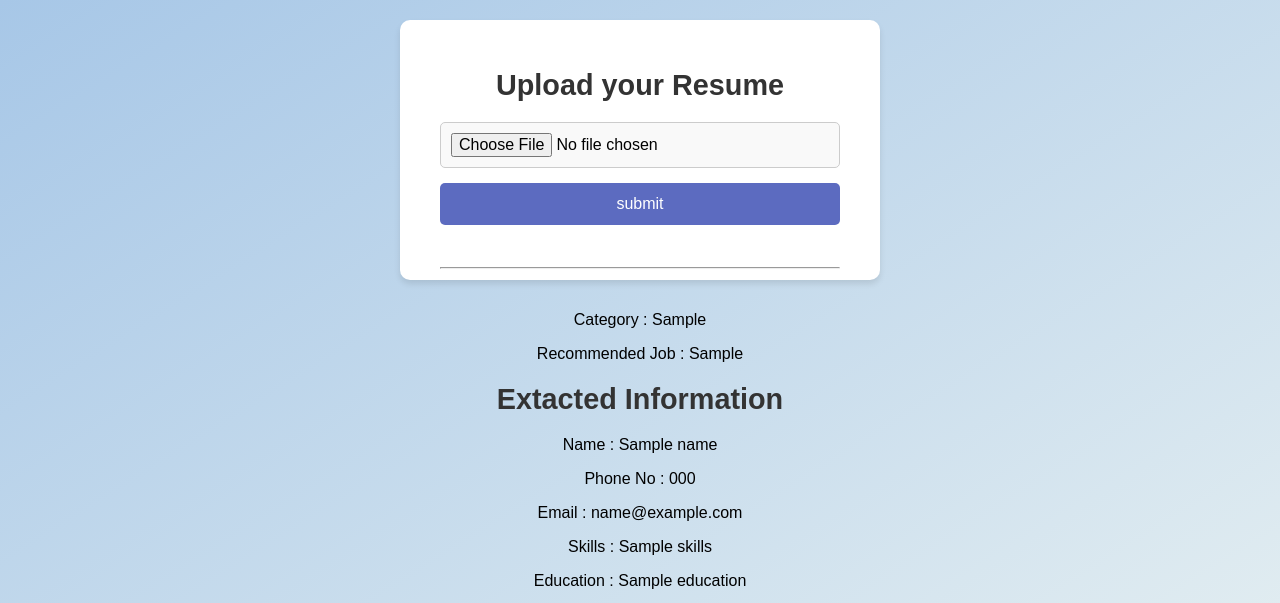
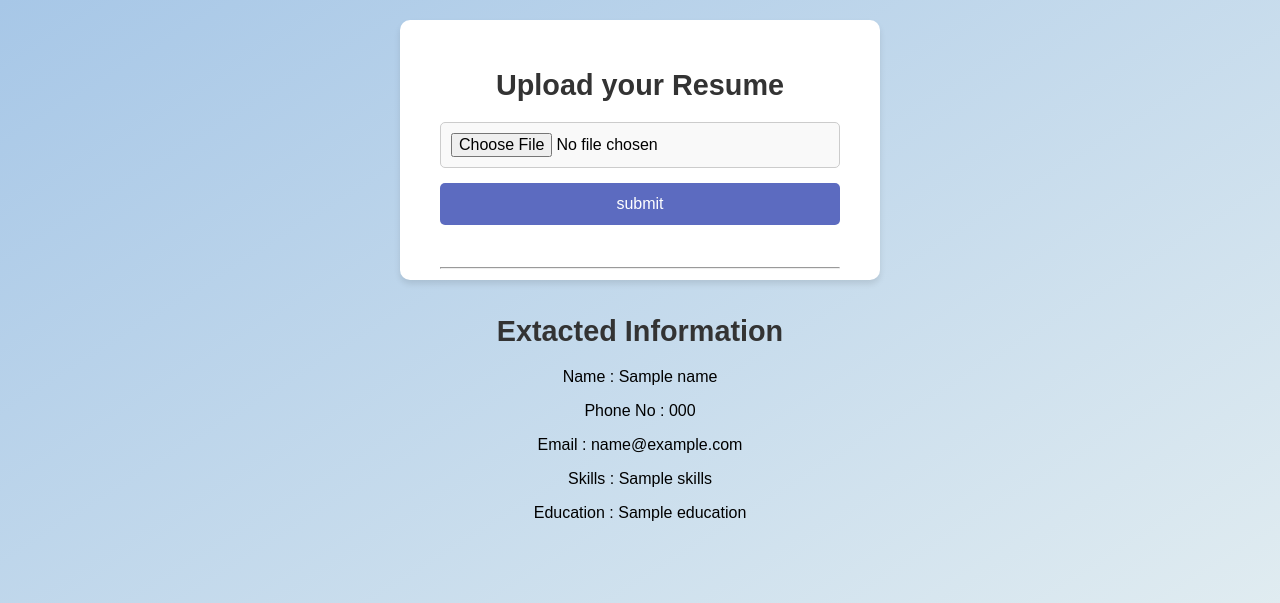
Before and after one commit to Harish-2k3/ResumeScreening, a Flask app: template templates/resume.html in a window 1280 px wide. Shown: the top 603 px of the page. Run offline with Flask 3, Linux system fonts and the light colour scheme; the template is opened without the code that fills it: most values are stand-ins (such as "Sample title", 1, 10 or a date in 2020).

Commit message:
Update resume.html

```diff
--- a/templates/resume.html
+++ b/templates/resume.html
@@ -97,8 +97,7 @@
             <br>
             <hr>
             <br>
-            <p>Category : {{predicted_category}}</p>
-            <p>Recommended Job : {{recommended_job}}</p>
+
             <h1>Extacted Information</h1>
             <p>Name : {{name}}</p>
             <p>Phone No : {{phone}}</p>
```
